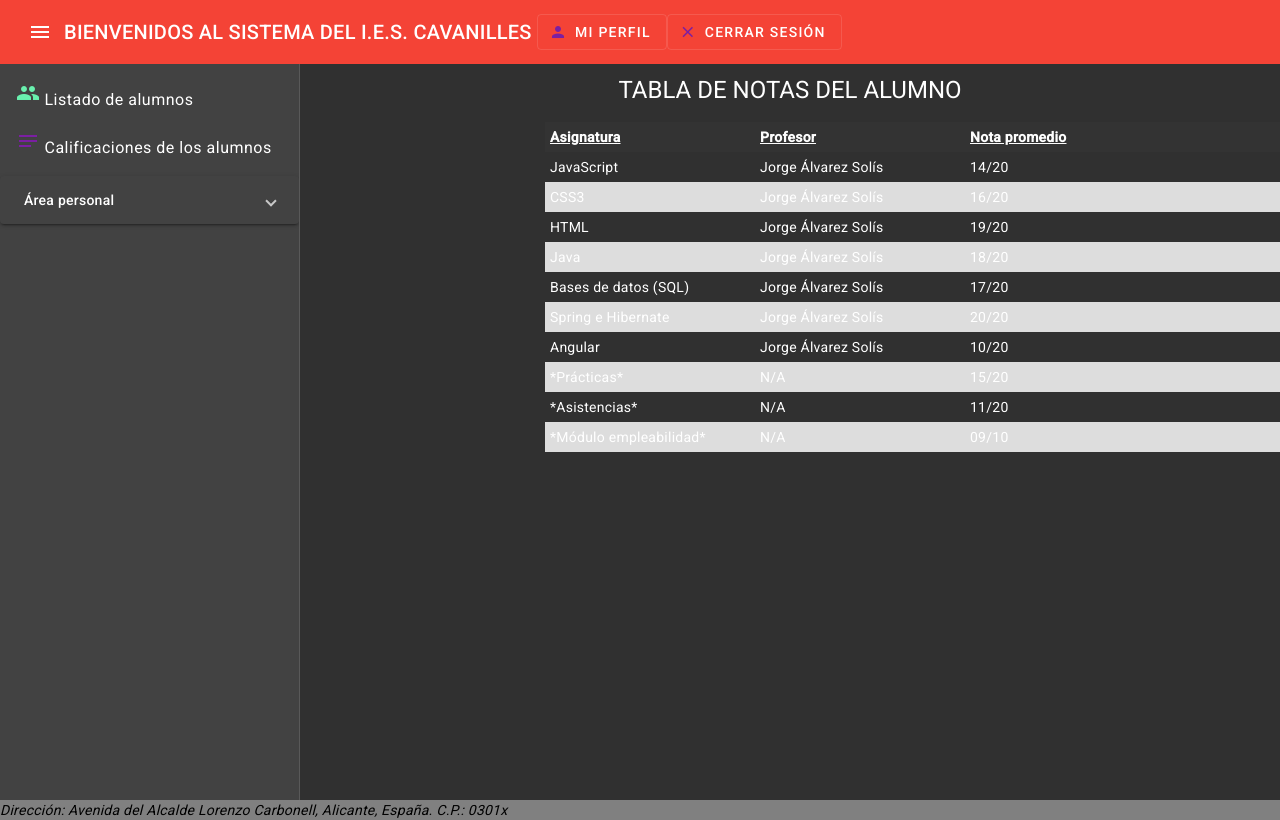
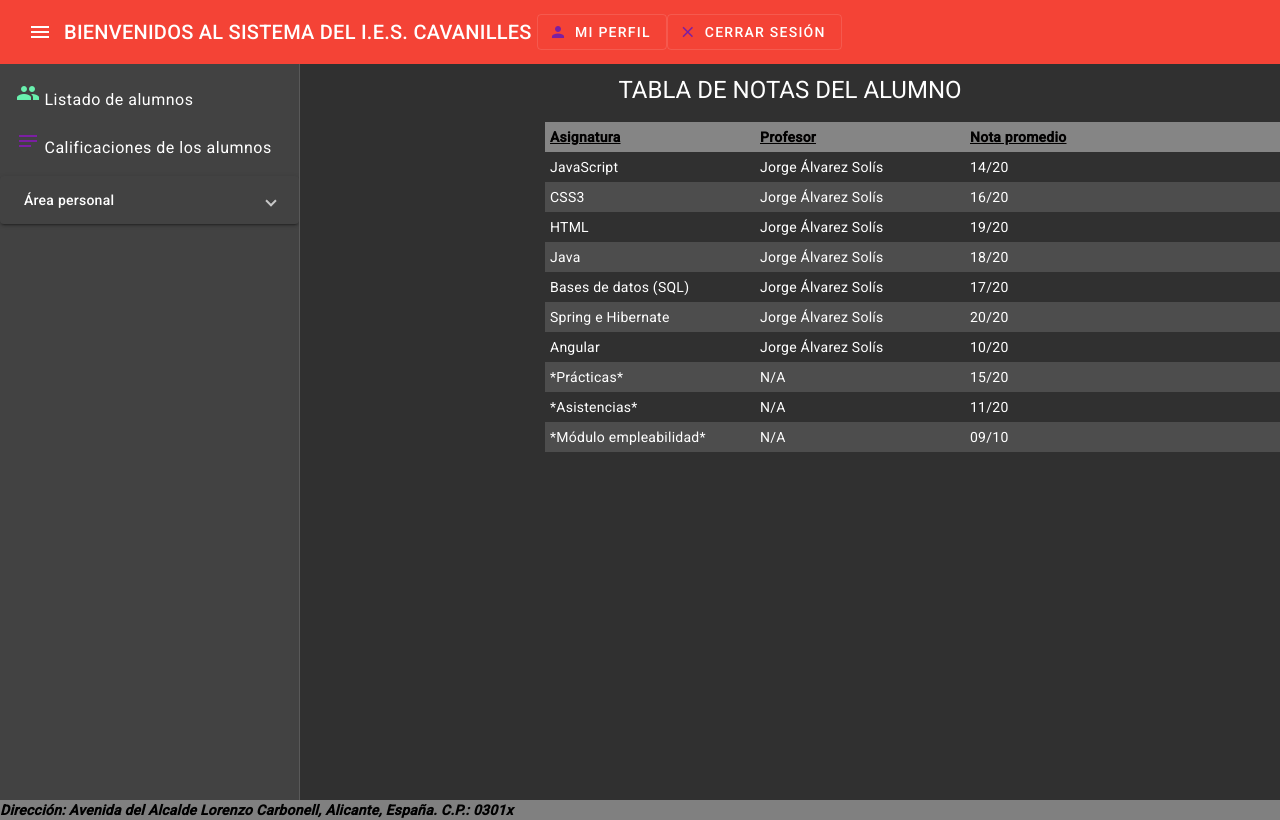
Before and after one commit to MoreiraLuis/practicas-angular, an Angular app: page /back in a window 1280 px wide. Built offline with nearby package versions, Linux system fonts and the light colour scheme.

Commit message:
correcciones menores...

```diff
--- a/src/app/app.component.html
+++ b/src/app/app.component.html
@@ -60,5 +60,5 @@
 </div>
 
 <footer>
-  <address>Dirección: Avenida del Alcalde Lorenzo Carbonell, Alicante, España. C.P.: 0301x</address>
+  <address><strong>Dirección: Avenida del Alcalde Lorenzo Carbonell, Alicante, España. C.P.: 0301x</strong></address>
 </footer>
--- a/src/app/back-notas/back-notas.component.css
+++ b/src/app/back-notas/back-notas.component.css
@@ -24,8 +24,8 @@
     width: 350px;
   }
   .fixed_headers thead {
-    background-color: #333;
-    color: #FDFDFD;
+    background-color: #858585;
+    color: #020101;
   }
   .fixed_headers thead tr {
     display: block;
@@ -38,7 +38,7 @@
     height: 300px;
   }
   .fixed_headers tbody tr:nth-child(even) {
-    background-color: #DDD;
+    background-color: #4d4d4d;
   }
   .old_ie_wrapper {
     height: 300px;
```
Also changed, not shown: 1 other file (tests, documents, lock files or other folders).
